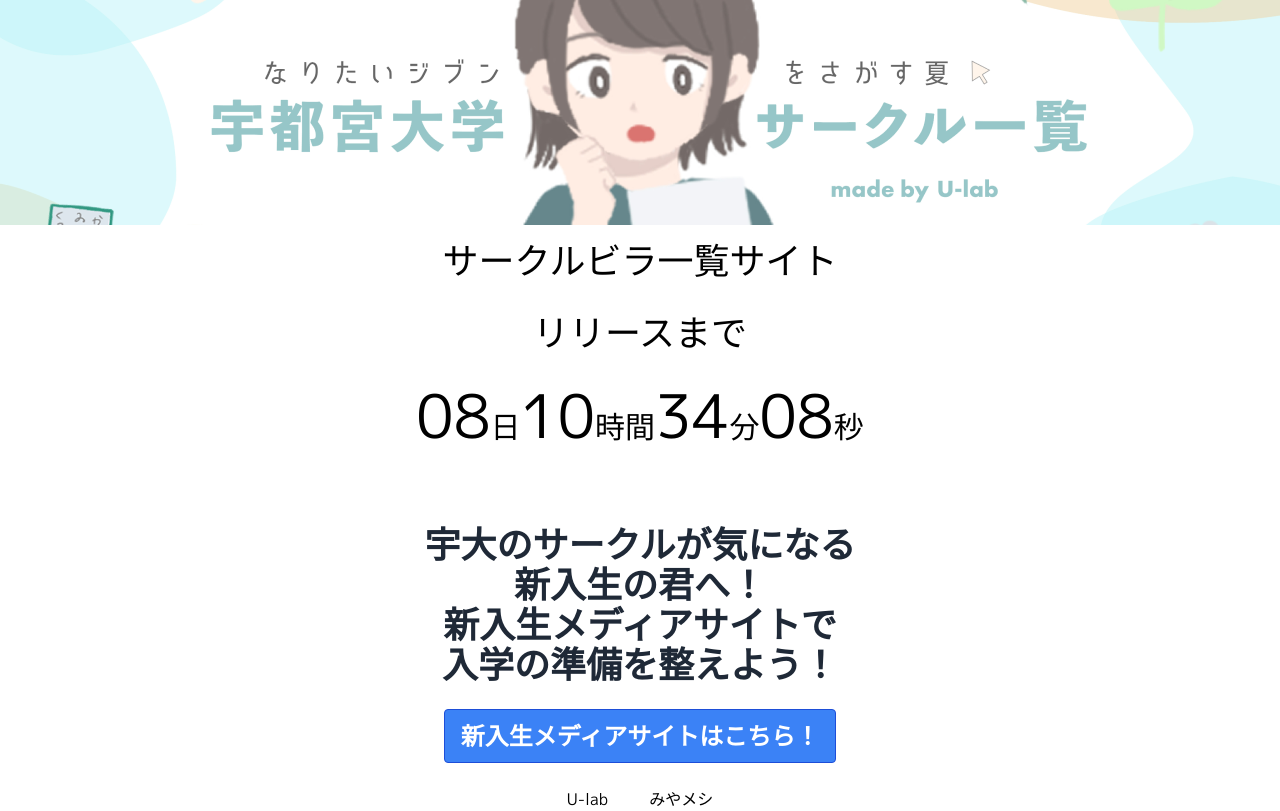
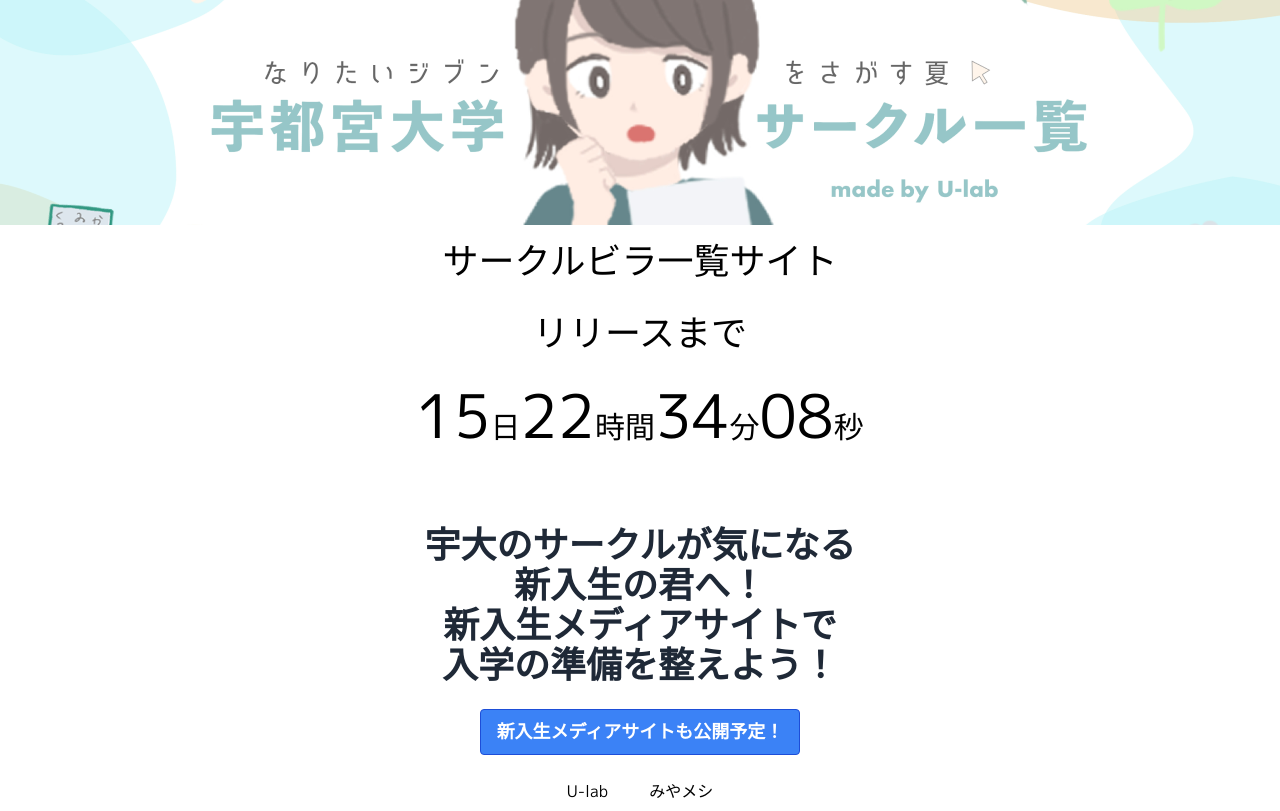
Before and after one commit to u-lab/uuCircleCountdown, a plain HTML site: page index.html in a window 1280 px wide. Drawn offline with nearby package versions, Linux system fonts and the light colour scheme.

Commit message:
ボタンの修正

```diff
--- a/countdown.js
+++ b/countdown.js
@@ -1,4 +1,4 @@
-var endDate = new Date('2021/03/01 00:00:00');
+var endDate = new Date('2021/03/08 12:00:00');
 var interval = 1000;
 
 
@@ -17,9 +17,9 @@ function countdownTimer(){
         period -= (minutes * (1000 * 60));
         var second = Math.floor(period / 1000);
         var insert = "";
-        insert += '<span class="h">' + addZeroDay(day) +'<span class="text-3xl">日</span>' + '</span><br class="md:hidden">';
-        insert += '<span class="h">' + addZero(hour) + '<span class="text-3xl">時間'+'</span>';
-        insert +=  '<span class="m">' + addZero(minutes) +'<span class="text-3xl">分' + '</span>';
+        insert += '<span class="h">' + day +'<span class="text-3xl">日</span>' + '</span><br class="md:hidden">';
+        insert += '<span class="h">' + hour + '<span class="text-3xl">時間'+'</span>';
+        insert +=  '<span class="m">' + minutes +'<span class="text-3xl">分' + '</span>';
         insert += '<span class="s">' + addZero(second)+ '<span class="text-3xl">秒'+ '</span>';
         document.getElementById('result').innerHTML = insert;
         setTimeout(countdownTimer,10);
--- a/index.html
+++ b/index.html
@@ -7,7 +7,7 @@
         <link href="https://unpkg.com/tailwindcss@^2/dist/tailwind.min.css" rel="stylesheet">
         <link rel="stylesheet" href="countdown.css">
         <link href="https://fonts.googleapis.com/css?family=M+PLUS+1p:300,400,700" rel="stylesheet"></link>
-        <title>カウントダウン</title>
+        <title>UU-circles | 3月8日公開予定</title>
     </head>
 
     <body class="font-body">
@@ -33,10 +33,10 @@
         </p>
 
         <div class="button">
-            <button class="bg-blue-500 hover:bg-blue-700 text-white font-bold py-2 px-4 border border-blue-700 rounded">
-                <a href="https://media.uu-circles.com/">
-                    新入生メディアサイトはこちら！
-                </a>
+            <button class="bg-blue-500 text-white font-bold py-2 px-4 border border-blue-700 rounded text-lg">
+                <div>
+                    新入生メディアサイトも公開予定！
+                </div>
             </button>
         </div>
 
```
